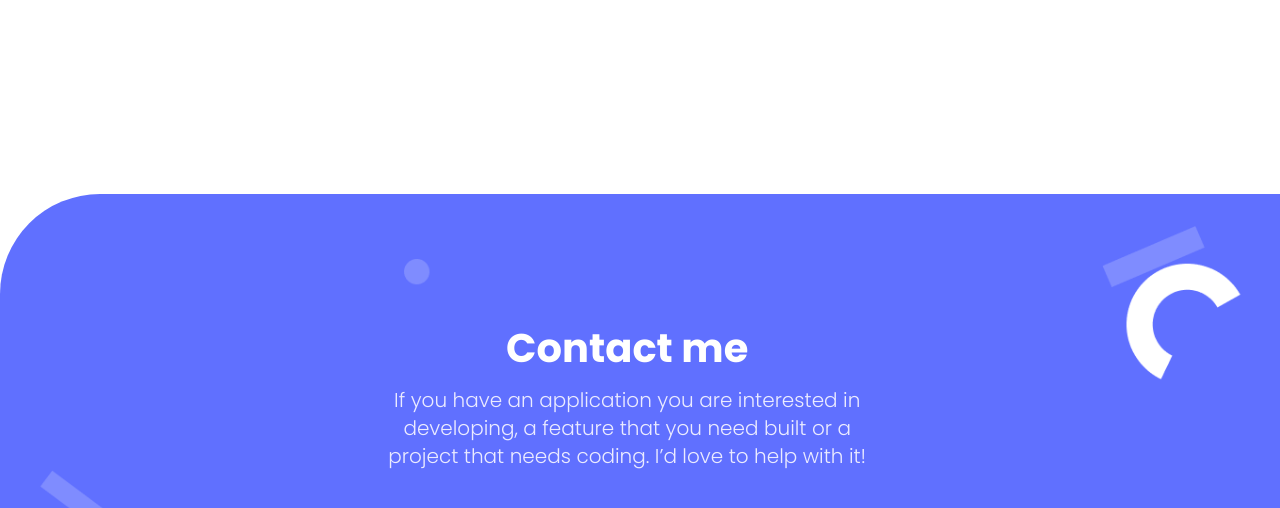
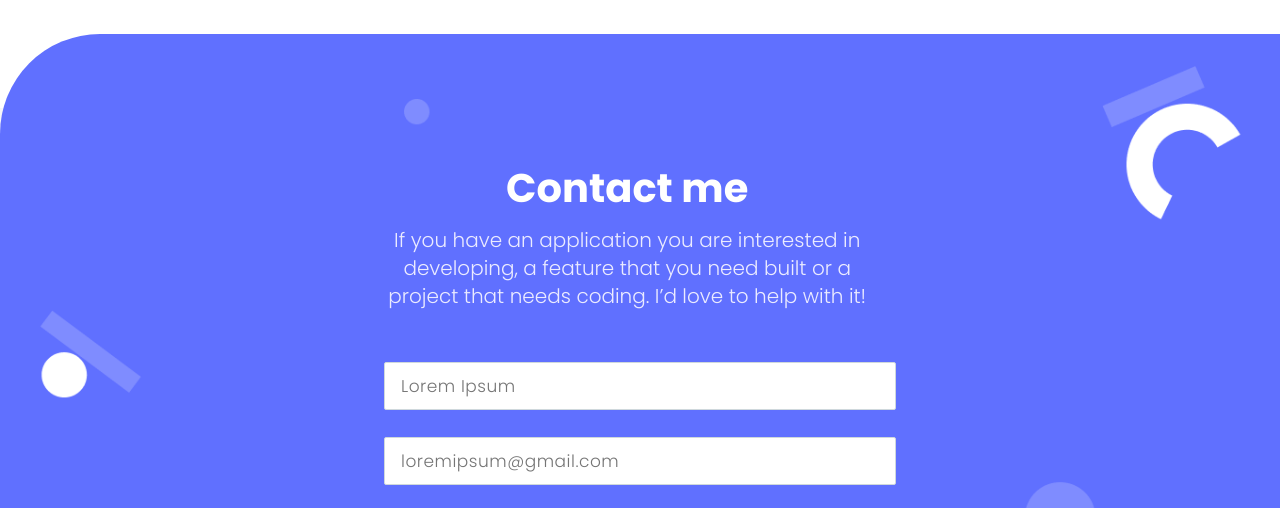
Before and after one commit to DebyGrey/portfolio, a website: page index.html in a window 1280 px wide. Shown: the part 3966-4474 px from the top of the page. Drawn offline with Linux system fonts and the light colour scheme.

Commit message:
Reduced the margin between work and about-me section

```diff
--- a/styles.css
+++ b/styles.css
@@ -590,9 +590,9 @@ header {
   .about-me-section {
     display: grid;
     grid-template-columns: 1fr 1fr;
-    top: 3350px;
+    top: 3150px;
     grid-gap: 22px;
-    padding: 10% 5%;
+    padding: 5% 5%;
     height: 924px;
   }
 
@@ -620,7 +620,7 @@ header {
     padding: 10% 30%;
     gap: 52px;
     height: 846px;
-    top: 4160px;
+    top: 4000px;
   }
 
   .form-div {
```
